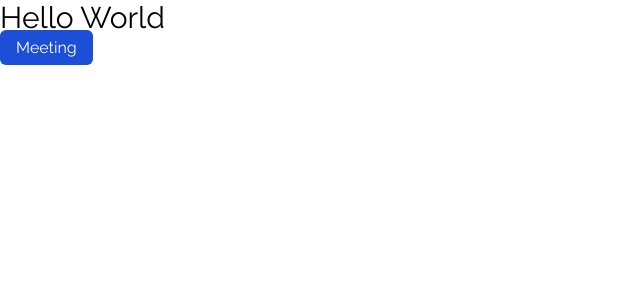
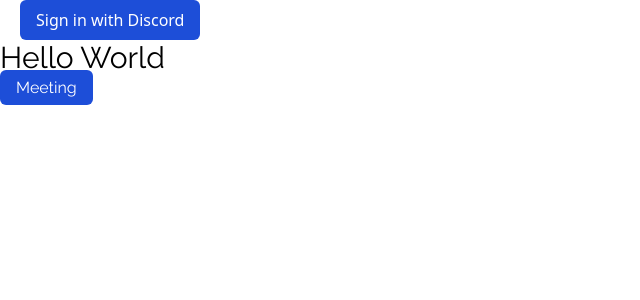
Before and after one commit to fantasygame/meetings, a Next.js app: page / in a window 1280 px wide. Shown: the top 300 px of the page, without its empty margins (0-640 px from the left). Built offline with nearby package versions, Linux system fonts and the light colour scheme; no server answers.

Commit message:
Working next-auth discord login

```diff
--- /dev/null
+++ b/app/Login.tsx
@@ -0,0 +1,22 @@
+'use client'
+
+import { UserCard } from '@/app/UserCard'
+import { useSession, signIn, signOut } from 'next-auth/react'
+
+export default function Login() {
+  const { data: session } = useSession()
+
+  if (session) {
+    return (
+      <>
+        <UserCard user={session?.user} />
+        <button onClick={() => { signOut() }} className='btn ml-5'>Sign out</button>
+      </>
+    )
+  } else {
+    return (
+      <><button onClick={() => { signIn() }} className='btn ml-5'>Sign in with Discord</button></>
+    )
+  }
+
+}
--- /dev/null
+++ b/app/ProvidersWrapper.tsx
@@ -0,0 +1,11 @@
+'use client'
+
+import { SessionProvider } from 'next-auth/react';
+
+export default function ProvidersWrapper({ children }: { children: React.ReactNode }) {
+  return (
+    <SessionProvider>
+      {children}
+    </SessionProvider>
+  )
+}
--- /dev/null
+++ b/app/UserCard.tsx
@@ -0,0 +1,7 @@
+import { DefaultSession } from 'next-auth';
+
+export function UserCard({ user }: { user: DefaultSession['user'] }) {
+  return (
+    <div>Logged in as {user?.name}</div>
+  )
+}
--- a/app/layout.tsx
+++ b/app/layout.tsx
@@ -1,4 +1,6 @@
 import './globals.css'
+import ProvidersWrapper from '@/app/ProvidersWrapper'
+import Login from '@/app/Login'
 
 export default function RootLayout({
   children,
@@ -12,7 +14,12 @@ export default function RootLayout({
         head.tsx. Find out more at https://beta.nextjs.org/docs/api-reference/file-conventions/head
       */}
       <head />
-      <body>{children}</body>
-    </html>
+      <body>
+        <ProvidersWrapper>
+          <Login />
+          {children}
+        </ProvidersWrapper>
+      </body>
+    </html >
   )
 }
```
